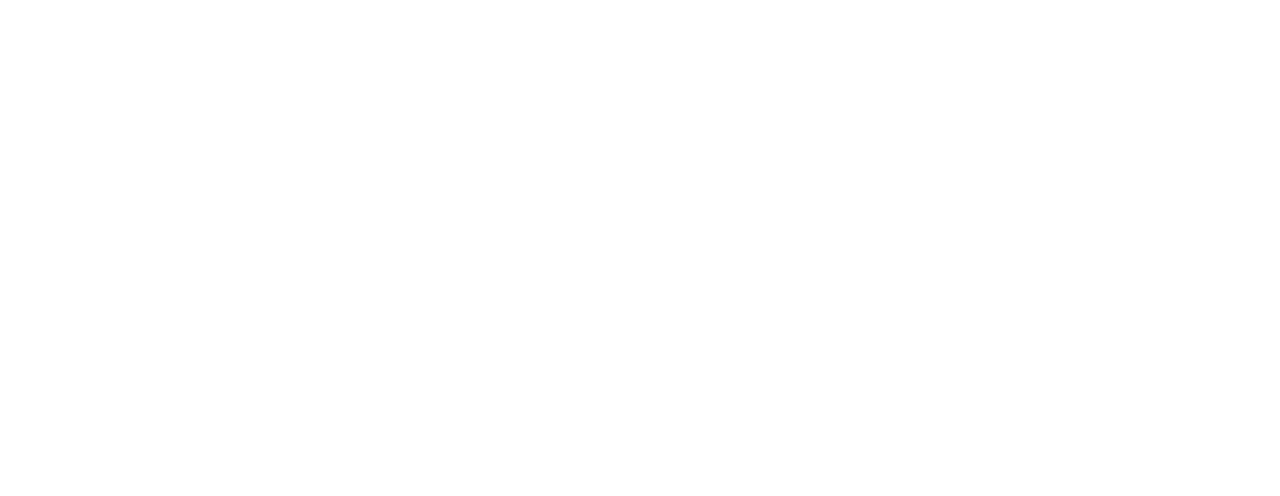
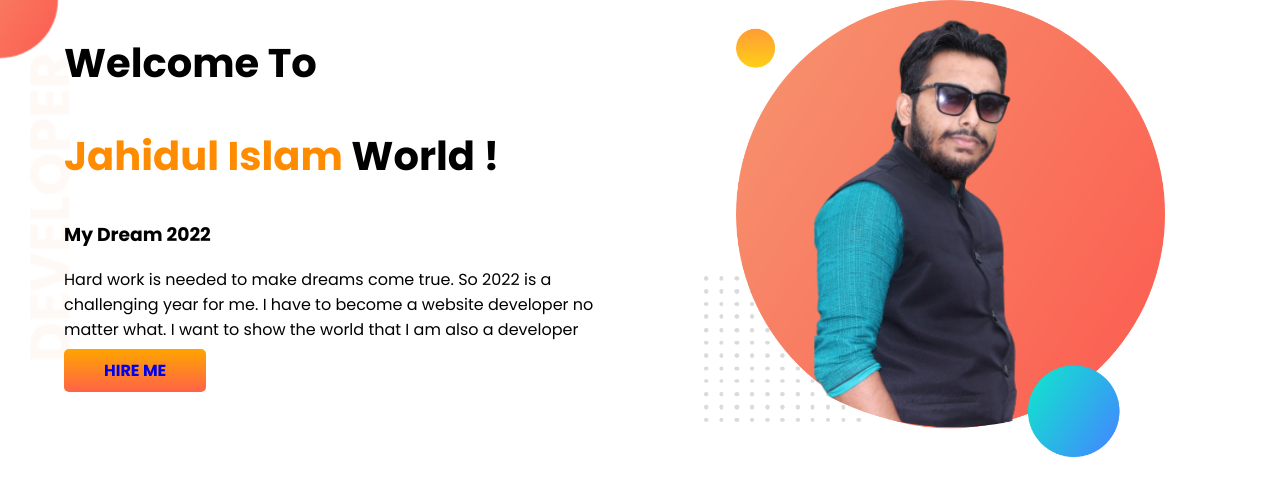
Before and after one commit to jahidulislam3/devlopar-protfolio, a plain HTML site: page index.html in a window 1280 px wide. Drawn offline with Linux system fonts and the light colour scheme.

Commit message:
added style

```diff
--- a/index.html
+++ b/index.html
@@ -6,10 +6,28 @@
     <meta http-equiv="X-UA-Compatible" content="IE=edge">
     <meta name="viewport" content="width=device-width, initial-scale=1.0">
     <title>Devloper Protfolio</title>
+    <link rel="preconnect" href="https://fonts.googleapis.com">
+    <link rel="preconnect" href="https://fonts.gstatic.com" crossorigin>
+    <link
+        href="https://fonts.googleapis.com/css2?family=Lato:ital,wght@0,300;0,400;0,700;0,900;1,300;1,400;1,700;1,900&family=Poppins:ital,wght@0,100;0,200;0,300;0,400;0,500;0,600;0,700;0,800;0,900;1,100;1,200;1,300;1,400;1,500;1,600;1,700;1,800;1,900&display=swap"
+        rel="stylesheet">
+    <link rel="stylesheet" href="style.css">
 </head>
 
 <body>
-
+    <section class="top-banner">
+        <div class="half-width">
+            <h1>Welcome To</h1>
+            <h1> <span class="color">Jahidul Islam</span> World !</h1>
+            <h3>My Dream 2022</h3>
+            <p>Hard work is needed to make dreams come true. So 2022 is a challenging year for me. I have to become a
+                website developer no matter what. I want to show the world that I am also a developer</p>
+            <a class="link-button" target="_blank" href="https://www.facebook.com/?_rdc=2&_rdr">HIRE ME</a>
+        </div>
+        <div class="half-width">
+            <img src="images/jahid.png" alt="" srcset="">
+        </div>
+    </section>
 </body>
 
 </html>
--- /dev/null
+++ b/style.css
@@ -0,0 +1,38 @@
+body {
+    font-family: 'Poppins', sans-serif;
+    margin: 0;
+}
+
+.color {
+    color: darkorange;
+}
+
+section {
+    display: flex;
+}
+
+.half-width {
+    width: 100%;
+    padding-left: 5%;
+}
+
+.half-width h1 {
+    font-size: 40px;
+}
+
+.half-width img {
+    width: 80%;
+}
+
+.link-button {
+    text-decoration: none;
+    background-image: linear-gradient(orange, tomato);
+    padding: 10px 40px;
+    font-weight: 700;
+    border-radius: 5px;
+}
+
+.top-banner {
+    background-image: url(images/top-banner.png);
+    background-repeat: no-repeat;
+}
```
Also changed, not shown: images/dream-bg.png (added), images/exp-bg.png (added), images/jahid.png (added), images/jhankar.png (added), images/jhankar2.png (added), images/my-bg2.png (added), images/top-banner.png (added), 7 other files.
